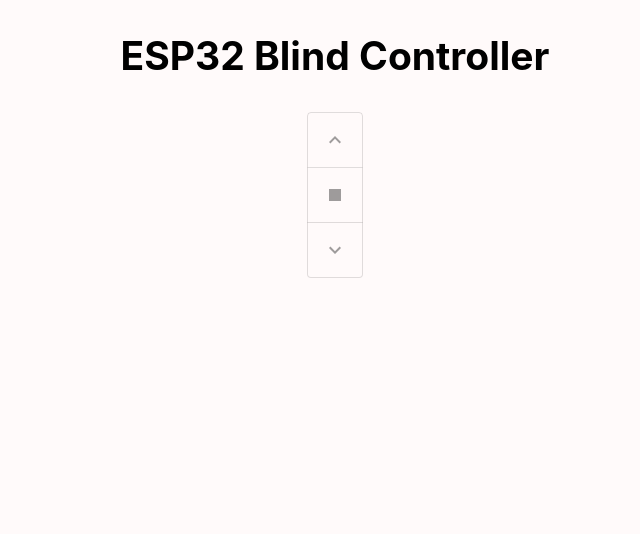
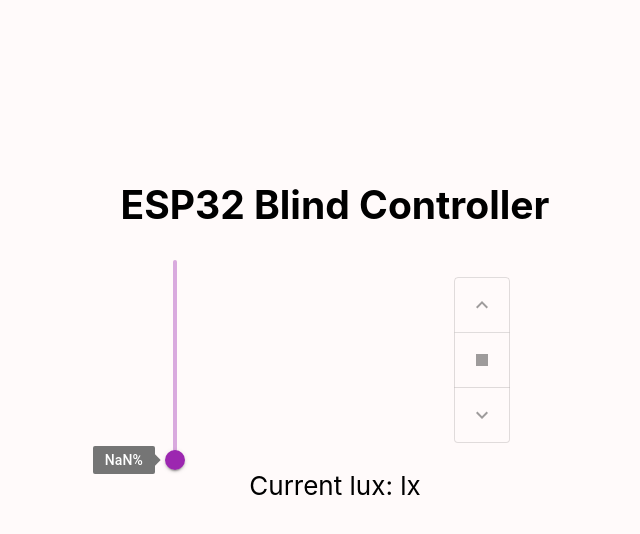
Before and after one commit to peter-kerr1/Automatic-Blind-Controller-ESP32, a React (Create React App) app in the folder blind-controller/: page / in a window 1280 px wide. Shown: the top 534 px of the page, without its empty margins (305-945 px from the left). Built offline with nearby package versions, Linux system fonts and the light colour scheme; no server answers; the database is empty.

Commit message:
Add current lux and blind position

```diff
--- a/blind-controller/src/App.css
+++ b/blind-controller/src/App.css
@@ -8,6 +8,6 @@
   display: flex;
   flex-direction: column;
   align-items: center;
-  justify-content: flex-start;
+  justify-content: center;
   font-size: calc(10px + 2vmin);
 }
--- a/blind-controller/src/App.js
+++ b/blind-controller/src/App.js
@@ -15,6 +15,8 @@
 import StopIcon from '@material-ui/icons/Stop';
 import KeyboardArrowDownIcon from '@material-ui/icons/KeyboardArrowDown';
 
+import Slider from '@mui/material/Slider';
+
 const BLIND_NAME = "blind1";
 
 export default function App() {
@@ -22,14 +24,57 @@
     <div className="App">
       <header className="App-header">
         <h2>ESP32 Blind Controller</h2>
-        <Stack direction="row" spacing={5}>
+        <Stack
+          sx={{ height: 200, width: 350 }}
+          justifyContent="space-between"
+          alignItems="center"
+          direction="row"
+          spacing={4}
+        >
+          <BlindPos />
           <Timers />
           <Buttons />
         </Stack>
+        <Lux />
       </header>
     </div>
   );
 }
+
+function BlindPos() {
+  const [encoderMin, setEncoderMin] = React.useState(0);
+  const [encoderMax, setEncoderMax] = React.useState(1);
+  const [encoderVal, setEncoderVal] = React.useState(0);
+
+  useEffect(() => {
+    firebase.database().ref(`${BLIND_NAME}/encoderMin`).on('value', (dataSnapshot) => {
+      setEncoderMin(dataSnapshot.val());
+    });
+    firebase.database().ref(`${BLIND_NAME}/encoderMax`).on('value', (dataSnapshot) => {
+      setEncoderMax(dataSnapshot.val());
+    });
+    firebase.database().ref(`${BLIND_NAME}/encoderVal`).on('value', (dataSnapshot) => {
+      setEncoderVal(dataSnapshot.val());
+    });
+  }, []);
+
+  const calculatePercent = (value) => {
+    return `${(((value - encoderMin) / (encoderMax - encoderMin)) * 100).toFixed(1)}%`;
+  };
+
+  return (
+    <Slider
+      orientation="vertical"
+      color='secondary'
+      min={encoderMin}
+      max={encoderMax}
+      value={encoderVal}
+      valueLabelFormat={calculatePercent}
+      valueLabelDisplay="on"
+    />
+  );
+}
+
 
 function Timers() {
   const [raiseTime, setRaiseTime] = React.useState(null);
@@ -57,7 +102,7 @@
     <LocalizationProvider dateAdapter={AdapterDateFns}>
       <Stack justifyContent="center" spacing={3}>
         <MobileTimePicker
-          label="Raise Blind"
+          label="Raise Time"
           value={raiseTime}
           onChange={(newValue) => {
             blindRaiseTime.set(newValue.getHours() * 100 + newValue.getMinutes());
@@ -65,7 +110,7 @@
           renderInput={(params) => <TextField {...params} />}
         />
         <MobileTimePicker
-          label="Lower Blind"
+          label="Lower Time"
           value={lowerTime}
           onChange={(newValue) => {
             blindLowerTime.set(newValue.getHours() * 100 + newValue.getMinutes());
@@ -77,9 +122,11 @@
   );
 }
 
+
 function Buttons() {
+  const [state, setState] = React.useState('');
+
   const blindCommand = firebase.database().ref(`${BLIND_NAME}/settings/command`);
-  const [state, setState] = React.useState('');
 
   // Whenever the command value changes on Firebase, update the buttons to reflect this change.
   // We wrap the event listener in a useEffect block with empty dependencies ([]) so that it is only run once (replicates the behaviour of componentDidMount().)
@@ -110,3 +157,20 @@
     </ToggleButtonGroup>
   );
 }
+
+
+function Lux() {
+  const [currentLux, setCurrentLux] = React.useState(0);
+
+  useEffect(() => {
+    firebase.database().ref(`${BLIND_NAME}/currentLux`).on('value', (dataSnapshot) => {
+      setCurrentLux(dataSnapshot.val());
+    });
+  }, []);
+
+  return (
+    <div style={{marginTop:"10px", marginBottom:"150px"}}>
+      Current lux: {currentLux}lx
+    </div>
+  );
+}
```
